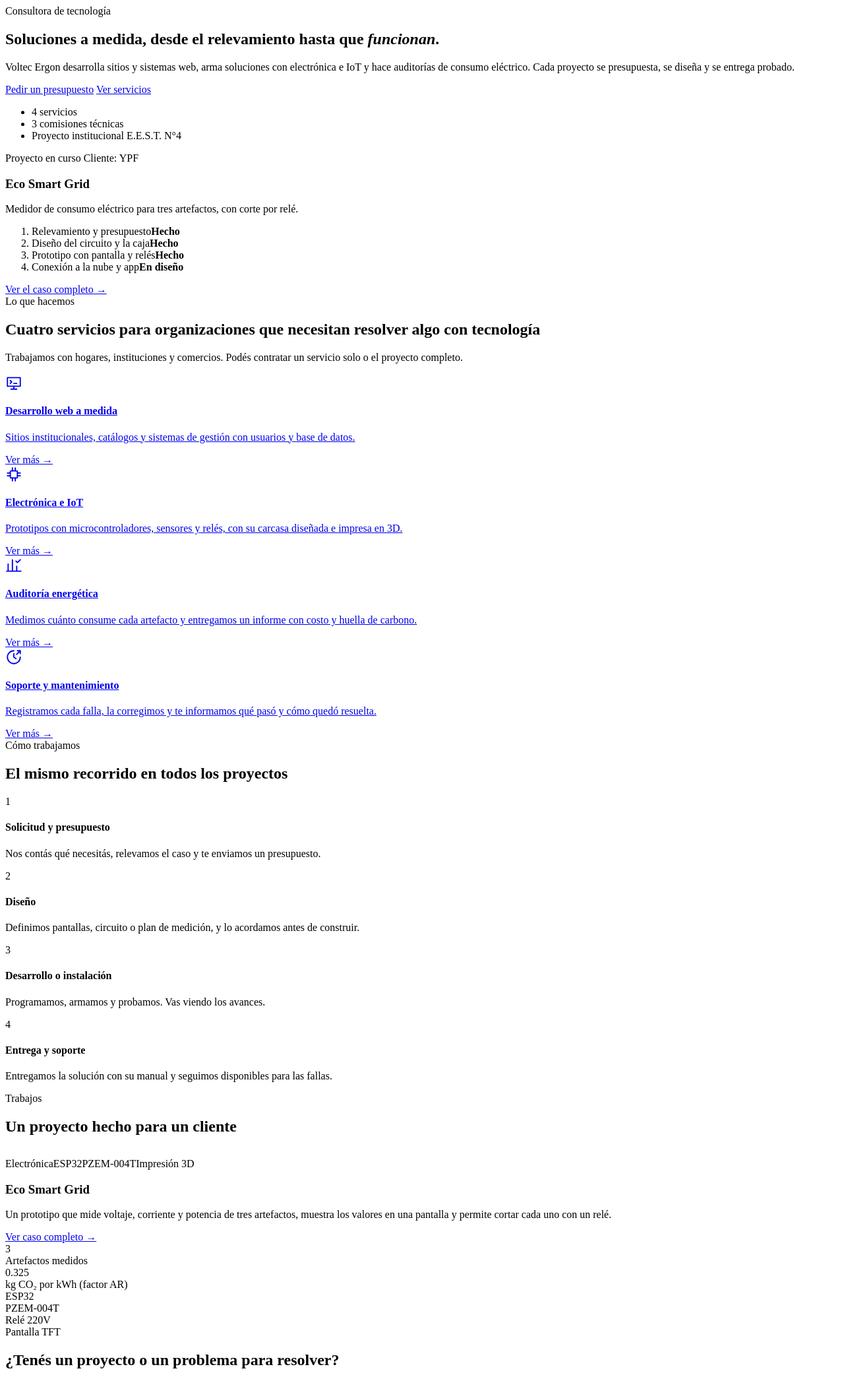
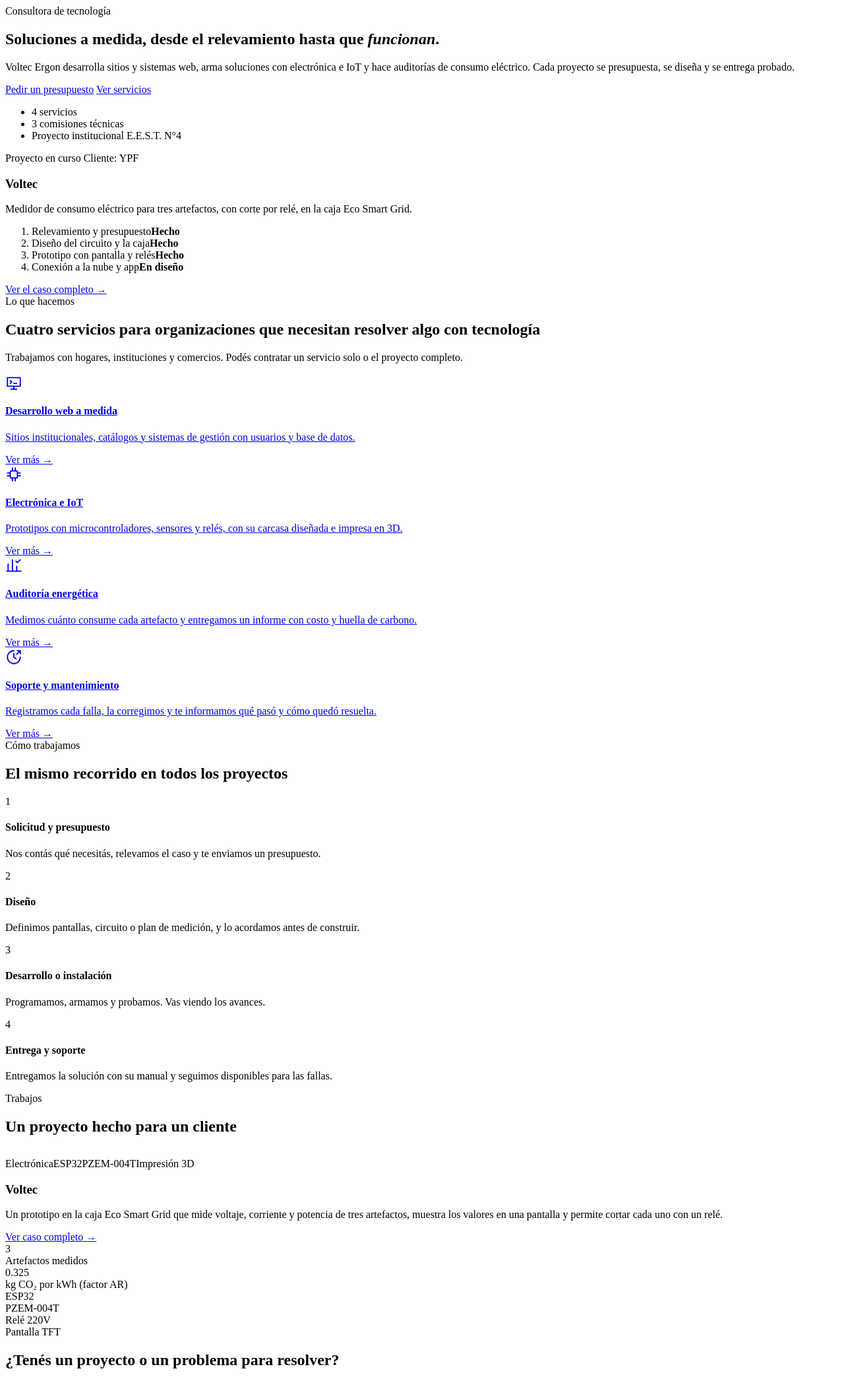
Before and after one commit to spandrio/voltec-ergon, a PHP site: template src/views/site/home.php in a window 1280 px wide. Shown: the top 2090 px of the page at 66% size. Run offline with PHP 8.4, Linux system fonts and the light colour scheme; the template is opened without the code that fills it, so the values that code supplies are empty.

Commit message:
Nombra el proyecto del cliente YPF como Voltec; Eco Smart Grid es la caja

```diff
--- a/src/routes/site.routes.php
+++ b/src/routes/site.routes.php
@@ -56,8 +56,8 @@ $app->get("/equipo", function (ServerRequestInterface $request, $response) use (
 $app->get("/trabajos", function (ServerRequestInterface $request, $response) use ($renderer) {
   return view($renderer, $response, "site/trabajos.php", [
     "active" => "/trabajos",
-    "title" => "Eco Smart Grid — Voltec Ergon",
-    "description" => "Eco Smart Grid: un medidor de consumo eléctrico por artefacto con corte por relé, hecho por Voltec Ergon para la E.E.S.T N°4 de Berazategui.",
+    "title" => "Voltec, cliente YPF — Voltec Ergon",
+    "description" => "Voltec: un medidor de consumo eléctrico por artefacto con corte por relé, en la caja Eco Smart Grid, hecho por Voltec Ergon para YPF.",
     "canonicalUrl" => baseUrl($request) . "/trabajos",
   ], "layouts/site.php");
 });
--- a/src/views/layouts/site.php
+++ b/src/views/layouts/site.php
@@ -561,7 +561,7 @@ a.service-card{display:block;}
       </div>
       <div>
         <h5>Proyecto técnico</h5>
-        <a href="https://github.com/spandrio/voltec">Repositorio Eco Smart Grid</a>
+        <a href="https://github.com/spandrio/voltec">Repositorio Voltec</a>
       </div>
     </div>
     <div class="footer-bottom">
--- a/src/views/site/contacto.php
+++ b/src/views/site/contacto.php
@@ -29,7 +29,7 @@ $old = $old ?? [];
       </div>
       <div class="contact-card reveal-left" style="transition-delay:.18s;">
         <div class="ico">→</div>
-        <div><h5>Proyecto técnico</h5><a href="https://github.com/spandrio/voltec">Ver repositorio de Eco Smart Grid</a></div>
+        <div><h5>Proyecto técnico</h5><a href="https://github.com/spandrio/voltec">Ver repositorio de Voltec</a></div>
       </div>
     </div>
 
--- a/src/views/site/equipo.php
+++ b/src/views/site/equipo.php
@@ -84,6 +84,6 @@
   <div class="wrap reveal" style="text-align:center;">
     <span class="eyebrow">Proyecto institucional</span>
     <h2 style="margin-top:14px;font-size:28px;">E.E.S.T. N°4 de Berazategui y Fundación YPF</h2>
-    <p style="max-width:560px;margin:14px auto 0;">Voltec Ergon nace como proyecto técnico final de séptimo año. Eco Smart Grid es su primer trabajo para un cliente.</p>
+    <p style="max-width:560px;margin:14px auto 0;">Voltec Ergon nace como proyecto técnico final de séptimo año. Voltec, hecho para YPF, es su primer trabajo para un cliente.</p>
   </div>
 </section>
--- a/src/views/site/home.php
+++ b/src/views/site/home.php
@@ -33,8 +33,8 @@ $svg = fn(string $k) => '<svg viewBox="0 0 24 24" width="26" height="26" fill="n
         <span class="hc-label">Proyecto en curso</span>
         <span class="pill">Cliente: YPF</span>
       </div>
-      <h3>Eco Smart Grid</h3>
-      <p>Medidor de consumo eléctrico para tres artefactos, con corte por relé.</p>
+      <h3>Voltec</h3>
+      <p>Medidor de consumo eléctrico para tres artefactos, con corte por relé, en la caja Eco Smart Grid.</p>
       <ol class="stages">
         <li class="done"><span>Relevamiento y presupuesto</span><b>Hecho</b></li>
         <li class="done"><span>Diseño del circuito y la caja</span><b>Hecho</b></li>
@@ -122,8 +122,8 @@ $svg = fn(string $k) => '<svg viewBox="0 0 24 24" width="26" height="26" fill="n
     <div class="case-card reveal">
       <div>
         <div class="tags"><span>Electrónica</span><span>ESP32</span><span>PZEM-004T</span><span>Impresión 3D</span></div>
-        <h3>Eco Smart Grid</h3>
-        <p>Un prototipo que mide voltaje, corriente y potencia de tres artefactos, muestra los valores en una pantalla y permite cortar cada uno con un relé.</p>
+        <h3>Voltec</h3>
+        <p>Un prototipo en la caja Eco Smart Grid que mide voltaje, corriente y potencia de tres artefactos, muestra los valores en una pantalla y permite cortar cada uno con un relé.</p>
         <a href="/trabajos" class="btn btn-ghost">Ver caso completo →</a>
         <div class="case-stats">
           <div><div class="num">3</div><div class="lbl">Artefactos medidos</div></div>
--- a/src/views/site/terminos.php
+++ b/src/views/site/terminos.php
@@ -18,7 +18,7 @@
 
       <div>
         <h3 style="font-size:18px;color:var(--navy-deep);margin-bottom:8px;">1. Sobre este sitio</h3>
-        <p>Este sitio presenta a Voltec Ergon, la consultora técnica de un proyecto institucional de la E.E.S.T N°4 de Berazategui y Fundación YPF. Su contenido es informativo: describe nuestros servicios, el equipo, y el sistema Eco Smart Grid + Energhost desarrollado como caso de portafolio.</p>
+        <p>Este sitio presenta a Voltec Ergon, la consultora técnica de un proyecto institucional de la E.E.S.T N°4 de Berazategui y Fundación YPF. Su contenido es informativo: describe nuestros servicios, el equipo, y el sistema Voltec (con su caja Eco Smart Grid y la app Energhost) desarrollado como caso de portafolio.</p>
       </div>
 
       <div>
@@ -28,7 +28,7 @@
 
       <div>
         <h3 style="font-size:18px;color:var(--navy-deep);margin-bottom:8px;">3. Propiedad del contenido</h3>
-        <p>Los textos, diseño y datos técnicos del sistema Eco Smart Grid pertenecen al equipo de Voltec Ergon como parte de su proyecto técnico. El código fuente del proyecto Eco Smart Grid está disponible bajo licencia MIT en su <a href="https://github.com/spandrio/voltec" style="color:var(--blue-brand);">repositorio público</a>.</p>
+        <p>Los textos, diseño y datos técnicos del sistema Voltec pertenecen al equipo de Voltec Ergon como parte de su proyecto técnico. El código fuente del proyecto Voltec está disponible bajo licencia MIT en su <a href="https://github.com/spandrio/voltec" style="color:var(--blue-brand);">repositorio público</a>.</p>
       </div>
 
       <div>
--- a/src/views/site/trabajos.php
+++ b/src/views/site/trabajos.php
@@ -7,8 +7,8 @@
 <section class="page-header">
   <div class="wrap reveal">
     <span class="eyebrow">Trabajos · Caso de un cliente</span>
-    <h1>Eco Smart Grid</h1>
-    <p class="lead">Un medidor de consumo eléctrico por artefacto, hecho para YPF en la convocatoria de Fundación YPF, desarrollado desde la E.E.S.T. N°4 de Berazategui.</p>
+    <h1>Voltec</h1>
+    <p class="lead">Un medidor de consumo eléctrico por artefacto, montado en la caja Eco Smart Grid, hecho para YPF en la convocatoria de Fundación YPF, desarrollado desde la E.E.S.T. N°4 de Berazategui.</p>
   </div>
 </section>
 
```
Also changed, not shown: README.md.
